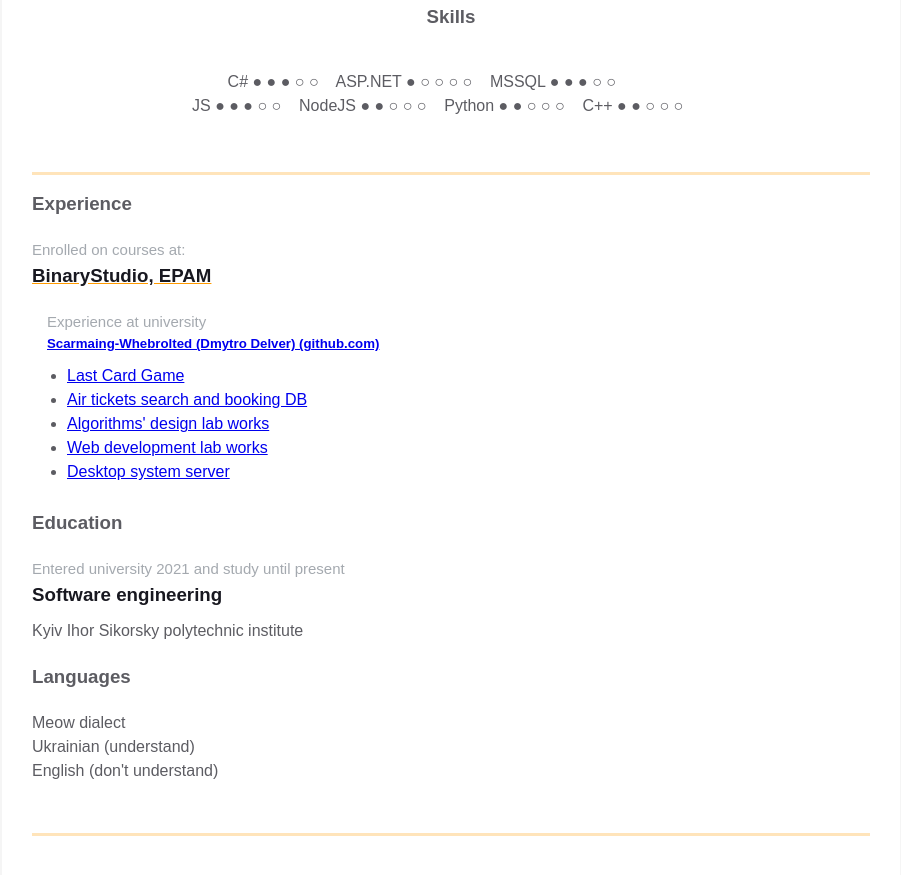
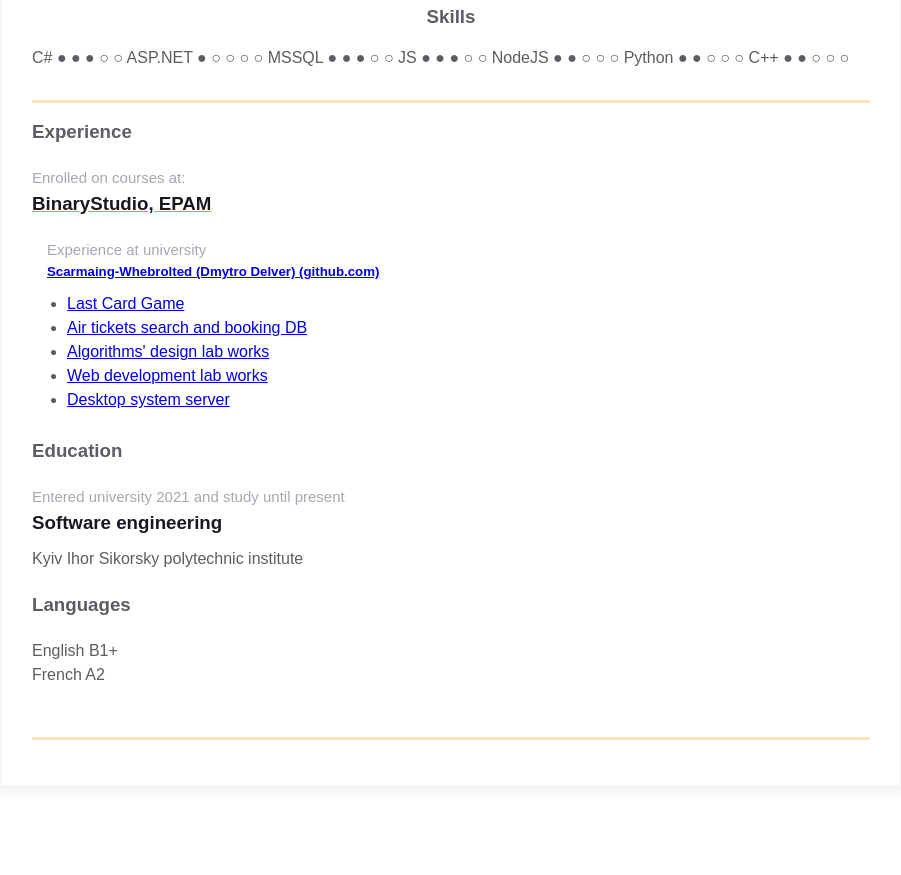
Before and after one commit to I-delver-I/homepage, a plain HTML site: page index.html in a window 1280 px wide. Shown: the part 503-1378 px from the top of the page, without its empty margins (189-1090 px from the left). After the commit the page ends 1339 px from the top, so only its background shows below. Drawn offline with Linux system fonts and the light colour scheme.

Commit message:
Updated languages to correct ones

```diff
--- a/index.html
+++ b/index.html
@@ -117,7 +117,7 @@
                     <div class="resume__block">
                         <div class="skills">
                             <h3 class="skills__header">Skills</h3>
-                            <p class="skills__text" style="white-space: pre">
+                            <p class="skills__text">
                                             C# ● ● ● ○ ○    ASP.NET ● ○ ○ ○ ○    MSSQL ● ● ● ○ ○
                                     JS ● ● ● ○ ○    NodeJS ● ● ○ ○ ○    Python ● ● ○ ○ ○    C++ ● ● ○ ○ ○
                             </p>
@@ -188,13 +188,10 @@
                             <div class="additional-info__languages">
                                 <h3 class="additional-info__languages-header">Languages</h3>
                                 <p class="additional-info__languages-item">
-                                    Meow dialect
+                                    English B1+
                                 </p>
                                 <p class="additional-info__languages-item">
-                                    Ukrainian (understand)
-                                </p>
-                                <p class="additional-info__languages-item">
-                                    English (don't understand)
+                                    French A2
                                 </p>
                             </div>
                         </div>
```
